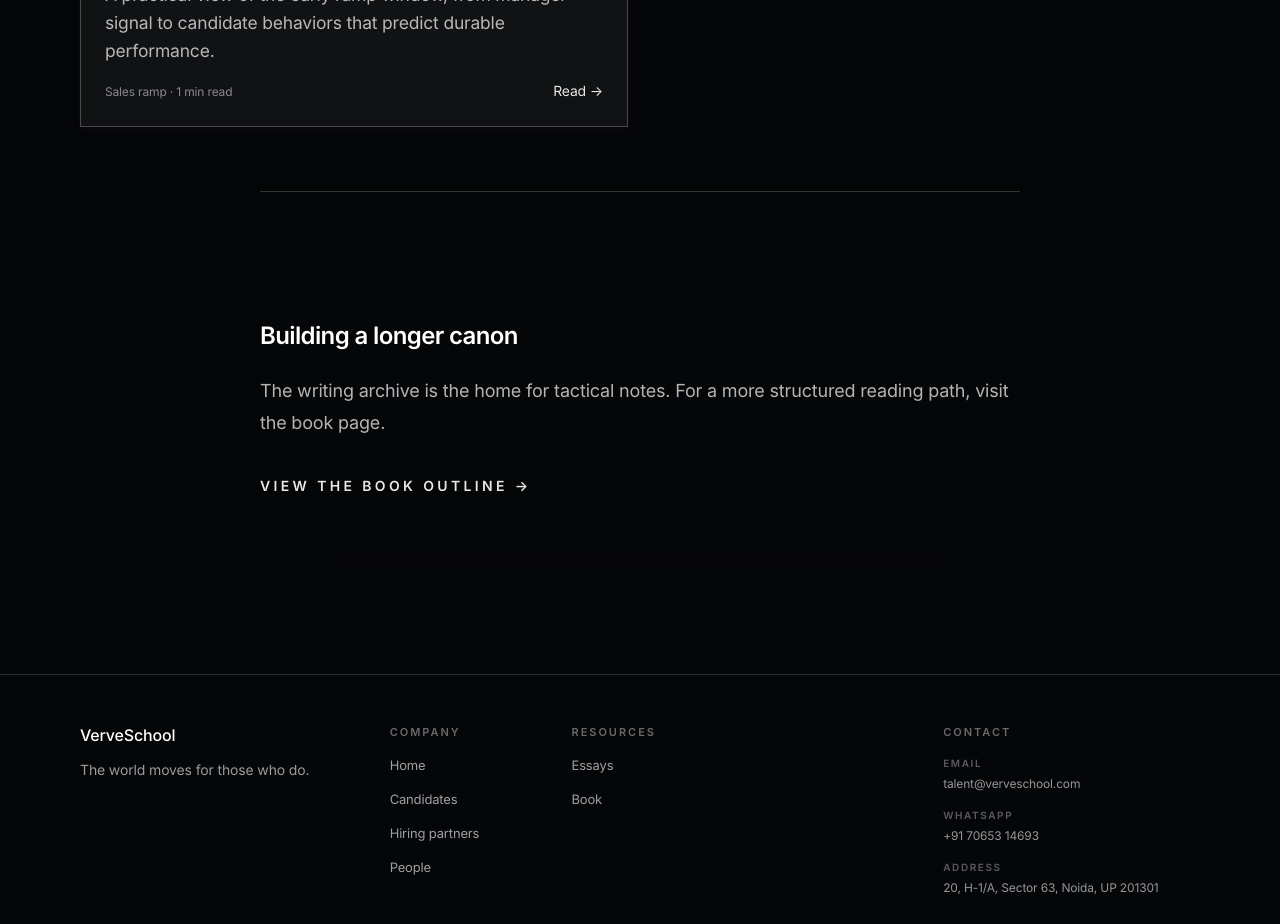
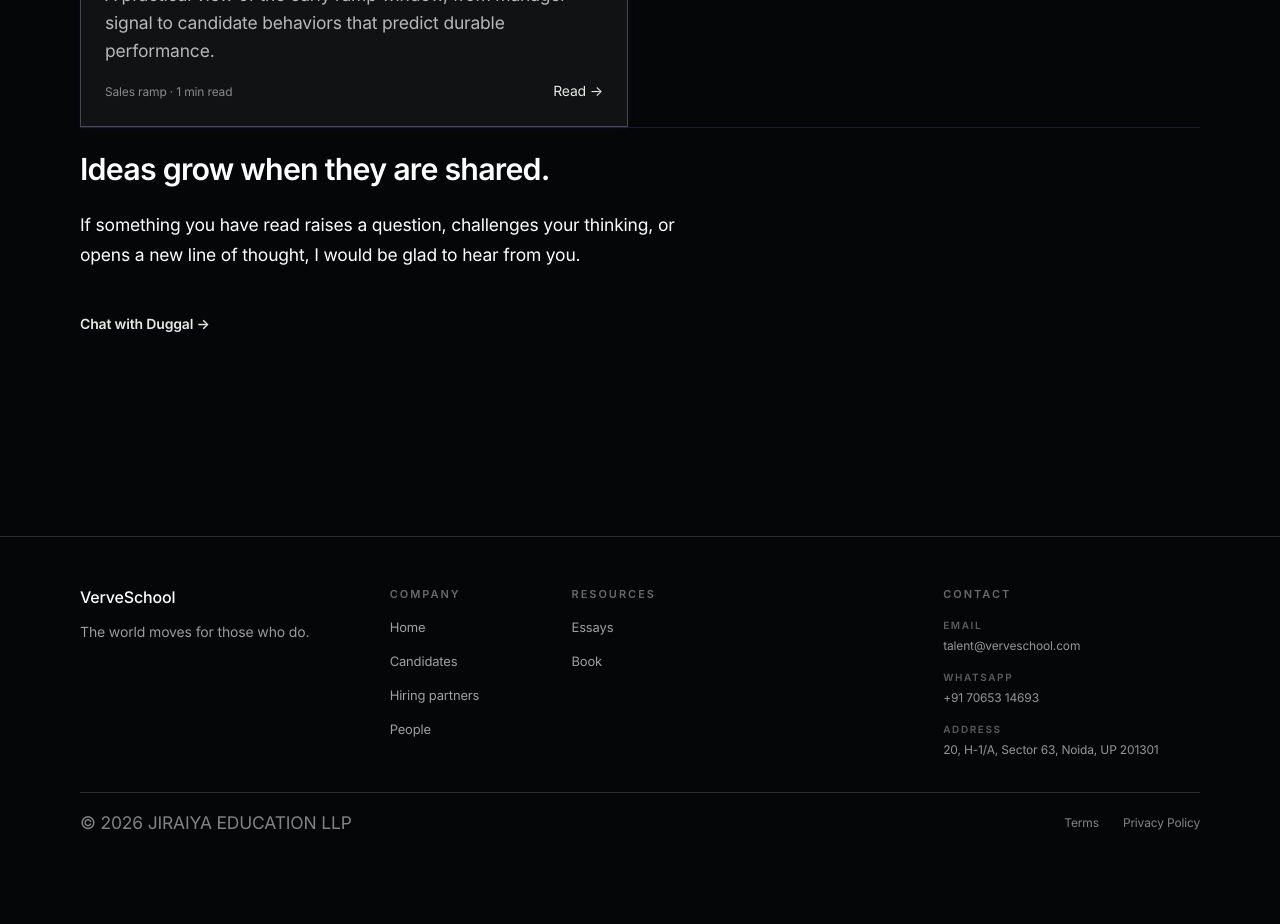
Before and after one commit to verveschool/versel, a Next.js app: page /writing in a window 1280 px wide. Shown: the part 1060-1984 px from the top of the page. After the commit the page ends 1946 px from the top, so only its background shows below. Built offline with nearby package versions, Linux system fonts and the light colour scheme.

Commit message:
Update page.tsx

```diff
--- a/app/writing/page.tsx
+++ b/app/writing/page.tsx
@@ -83,17 +83,22 @@ export default function WritingPage() {
 
         <WritingFilter essays={remainingPieces} allTags={allTags} />
 
-        <section className="mx-auto mt-12 max-w-[760px] border-t border-primary/20 pt-24 pb-12 md:mt-16 md:pt-32">
-          <h2 className="mb-6 font-serif text-2xl text-white">
-            Building a longer canon
-          </h2>
-          <p className="mb-8 text-lg leading-8 text-white/70">
-            The writing archive is the home for tactical notes. For a more structured reading path, visit the book page.
-          </p>
-          <Link href="/book" className="text-sm font-semibold uppercase tracking-[0.24em] text-primary transition-colors hover:text-white">
-            view the book outline →
-          </Link>
-        </section>
+        <section className="yc-section">
+  <h2>Ideas grow when they are shared.</h2>
+
+  <div className="yc-text-block">
+    <p className="mb-10">
+      If something you have read raises a question, challenges your thinking, or opens a new line of thought, I would be glad to hear from you.
+    </p>
+
+    <Link
+      href="https://wa.me/917042873035"
+      className="text-sm font-semibold text-primary transition-colors hover:text-white"
+    >
+      Chat with Duggal →
+    </Link>
+  </div>
+</section>
       </main>
 
       <SiteFooter />
```
